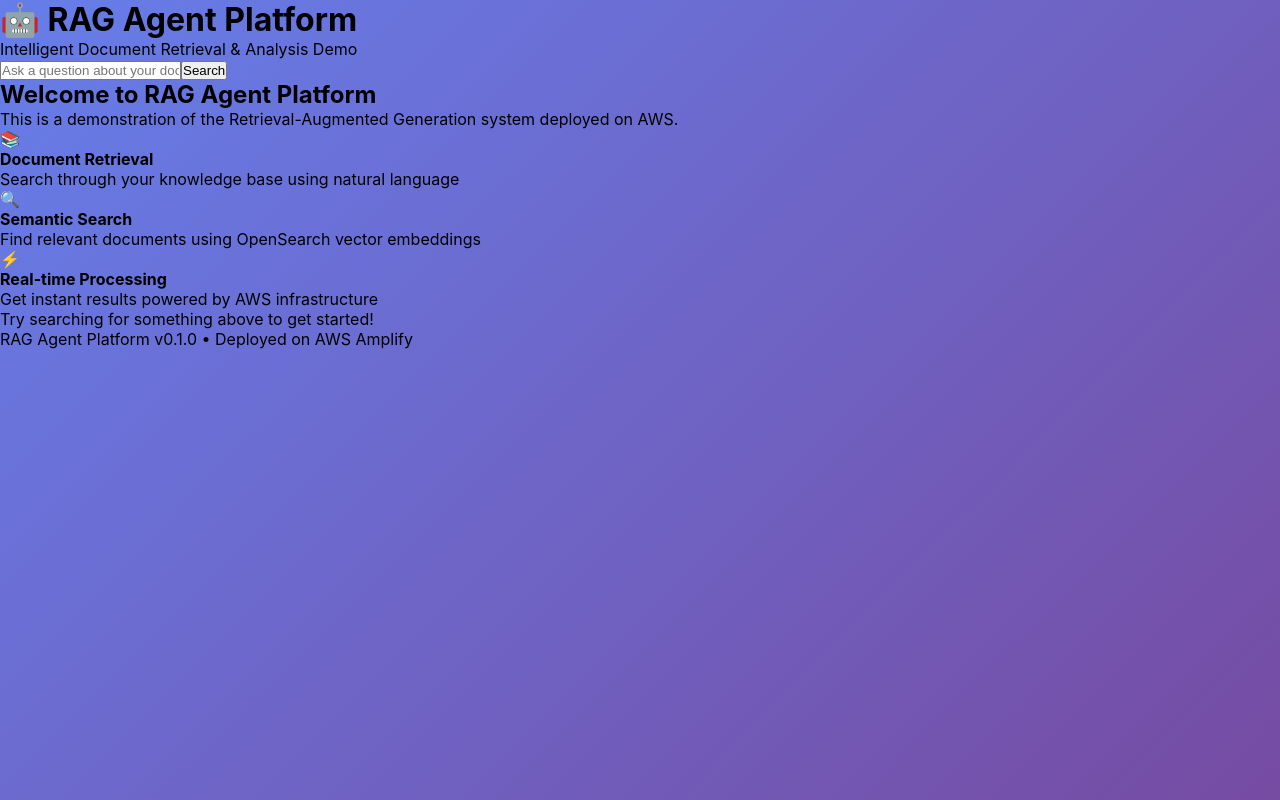
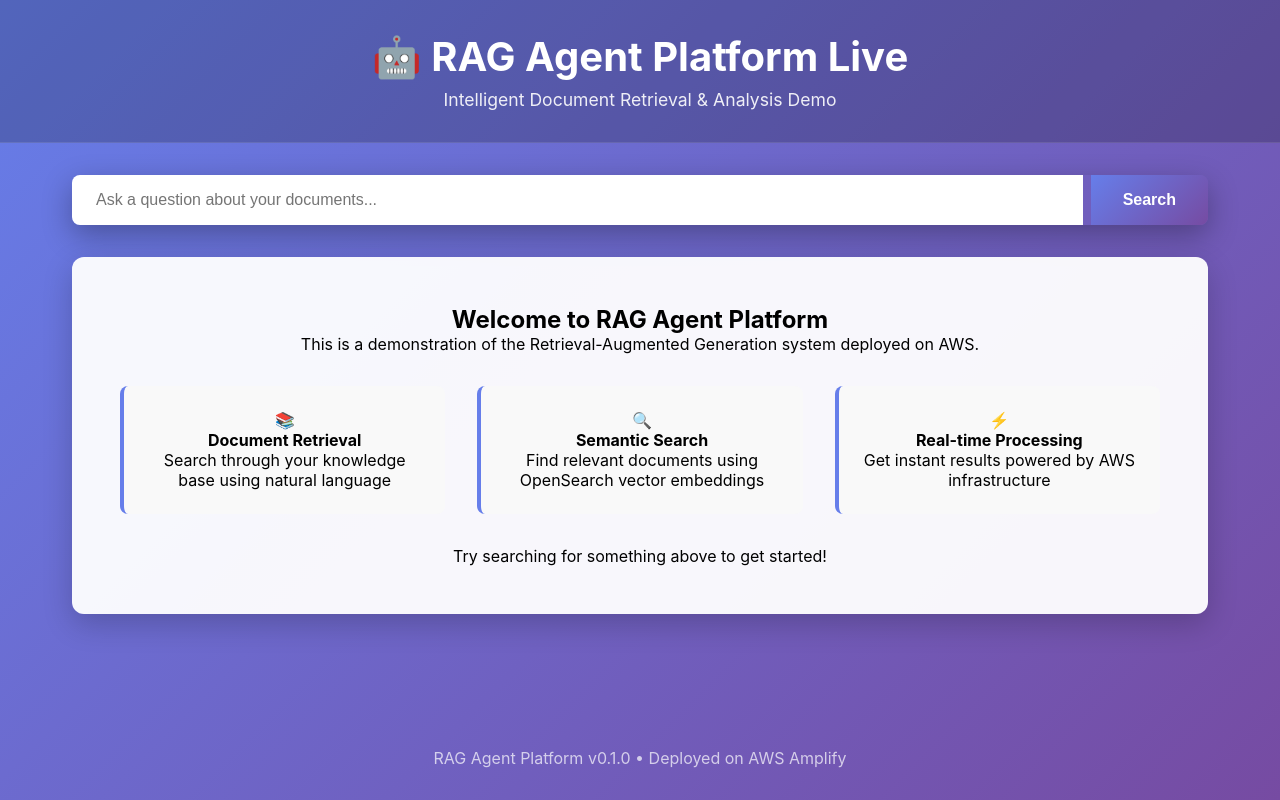
Before and after one commit to shaikhuzefaawsw/AWS-demo, a React (Create React App) app in the folder sample-app/: page / in a window 1280 px wide. Built offline with nearby package versions, Linux system fonts and the light colour scheme; the HTML template or start-up script is replaced by a standard one.

Commit message:
My thrid  test for UI

```diff
--- a/sample-app/src/App.css
+++ b/sample-app/src/App.css
@@ -1,15 +1,132 @@
-* {
-  margin: 0;
-  padding: 0;
-  box-sizing: border-box;
+.App {
+  min-height: 100vh;
+  display: flex;
+  flex-direction: column;
+  background: linear-gradient(135deg, #667eea 0%, #764ba2 100%);
 }
 
-body {
-  font-family: -apple-system, BlinkMacSystemFont, 'Segoe UI', 'Roboto', 'Oxygen',
-    'Ubuntu', 'Cantarell', 'Fira Sans', 'Droid Sans', 'Helvetica Neue',
-    sans-serif;
-  -webkit-font-smoothing: antialiased;
-  -moz-osx-font-smoothing: grayscale;
+.header {
+  background: rgba(0, 0, 0, 0.2);
+  padding: 2rem;
+  text-align: center;
+  color: white;
+  border-bottom: 1px solid rgba(255, 255, 255, 0.1);
+}
+
+.header-content h1 {
+  font-size: 2.5rem;
+  margin-bottom: 0.5rem;
+  font-weight: 700;
+}
+
+.header-content p {
+  font-size: 1.1rem;
+  opacity: 0.9;
+}
+
+.main-container {
+  flex: 1;
+  max-width: 1200px;
+  width: 100%;
+  margin: 0 auto;
+  padding: 2rem;
+}
+
+.search-section {
+  margin-bottom: 2rem;
+}
+
+.search-form {
+  display: flex;
+  gap: 0.5rem;
+  box-shadow: 0 10px 30px rgba(0, 0, 0, 0.3);
+  border-radius: 8px;
+  overflow: hidden;
+}
+
+.search-input {
+  flex: 1;
+  padding: 1rem 1.5rem;
+  font-size: 1rem;
+  border: none;
+  outline: none;
+  background: white;
+}
+
+.search-button {
+  padding: 1rem 2rem;
   background: linear-gradient(135deg, #667eea 0%, #764ba2 100%);
-  min-height: 100vh;
+  color: white;
+  border: none;
+  cursor: pointer;
+  font-weight: 600;
+  font-size: 1rem;
 }
+
+.results-container {
+  display: grid;
+  grid-template-columns: repeat(auto-fill, minmax(350px, 1fr));
+  gap: 1.5rem;
+}
+
+.result-card {
+  background: white;
+  border-radius: 8px;
+  padding: 1.5rem;
+  box-shadow: 0 5px 15px rgba(0, 0, 0, 0.2);
+  color: #333;
+}
+
+.result-header {
+  display: flex;
+  justify-content: space-between;
+  align-items: flex-start;
+  margin-bottom: 1rem;
+}
+
+.relevance-score {
+  background: linear-gradient(135deg, #667eea 0%, #764ba2 100%);
+  color: white;
+  padding: 0.25rem 0.75rem;
+  border-radius: 20px;
+  font-size: 0.85rem;
+}
+
+.view-button {
+  width: 100%;
+  padding: 0.75rem;
+  background: #f0f0f0;
+  border: 1px solid #ddd;
+  border-radius: 4px;
+  cursor: pointer;
+  font-weight: 500;
+  margin-top: 10px;
+}
+
+.empty-content {
+  background: rgba(255, 255, 255, 0.95);
+  border-radius: 12px;
+  padding: 3rem;
+  text-align: center;
+  box-shadow: 0 10px 30px rgba(0, 0, 0, 0.2);
+}
+
+.features {
+  display: grid;
+  grid-template-columns: repeat(auto-fit, minmax(200px, 1fr));
+  gap: 2rem;
+  margin: 2rem 0;
+}
+
+.feature-item {
+  padding: 1.5rem;
+  background: #f9f9f9;
+  border-radius: 8px;
+  border-left: 4px solid #667eea;
+}
+
+.footer {
+  text-align: center;
+  padding: 2rem;
+  color: rgba(255, 255, 255, 0.7);
+}
--- a/sample-app/src/App.js
+++ b/sample-app/src/App.js
@@ -44,7 +44,7 @@
     <div className="App">
       <header className="header">
         <div className="header-content">
-          <h1>🤖 RAG Agent Platform</h1>
+          <h1>🤖 RAG Agent Platform Live</h1>
           <p>Intelligent Document Retrieval & Analysis Demo</p>
         </div>
       </header>
```
